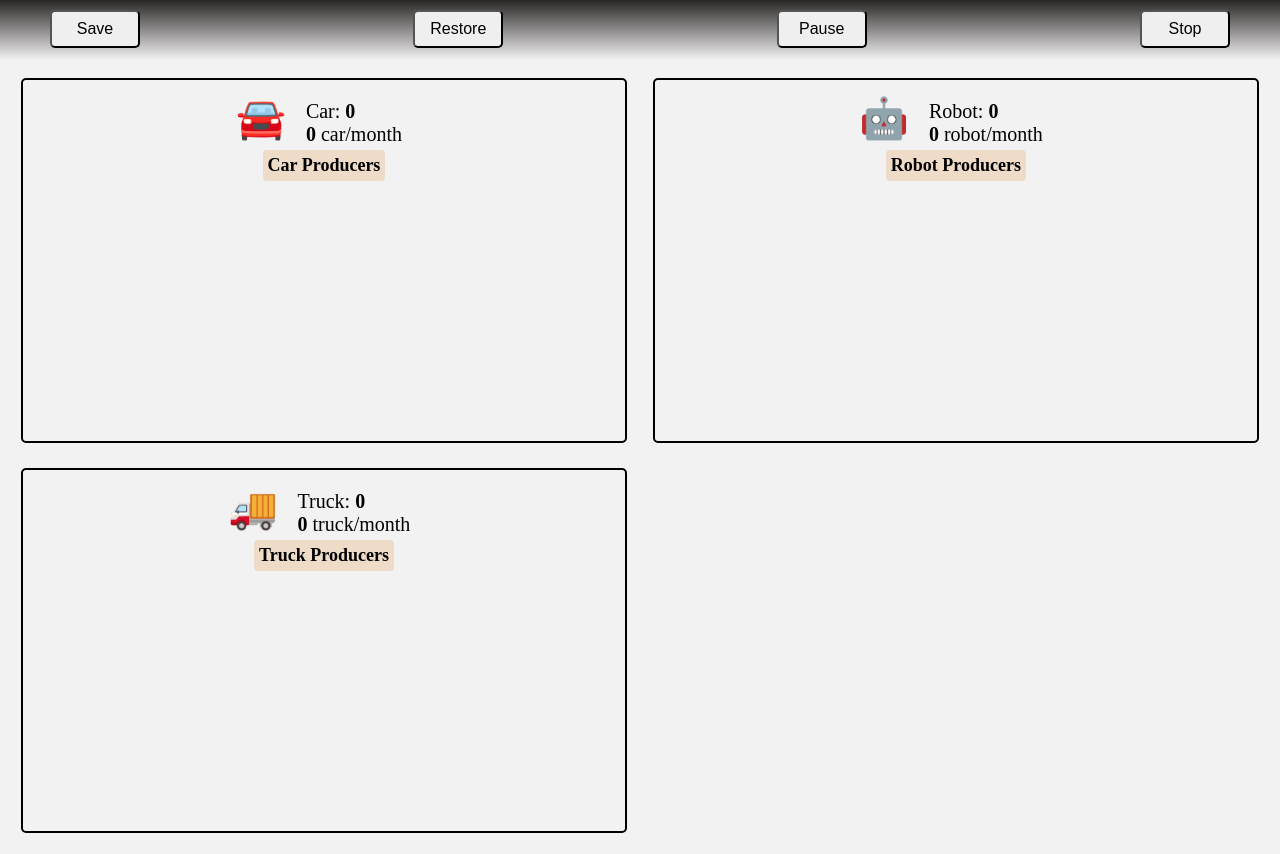
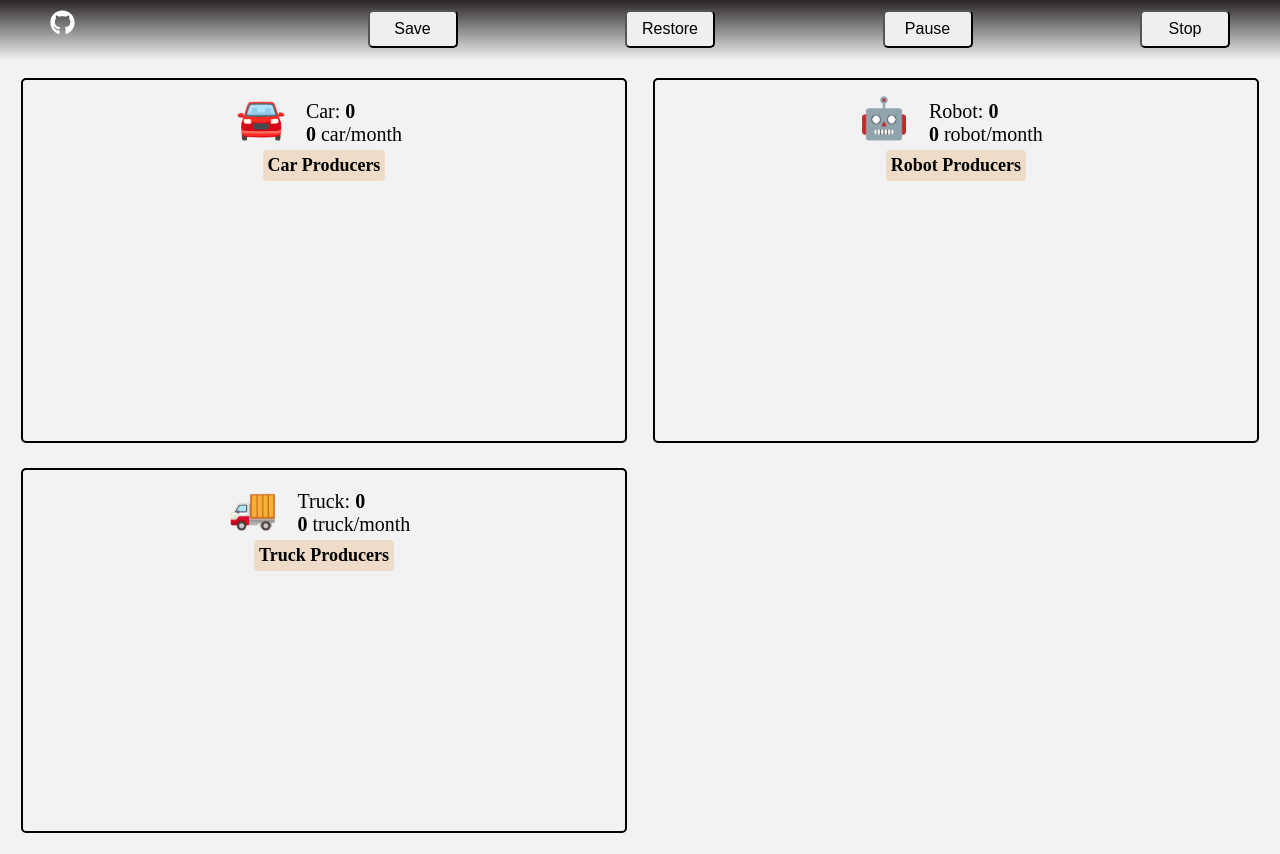
Before and after one commit to hamentag/idle-vehicle-producer, a plain HTML site: page index.html in a window 1280 px wide. Drawn offline with Linux system fonts and the light colour scheme.

Commit message:
updated readMe file

```diff
--- a/index.html
+++ b/index.html
@@ -9,7 +9,17 @@
     <script defer src="script.js"></script>
 </head>
 <body>
-    <div id="header"></div>
+    <div id="header">
+        <div id="gitHub-repo">
+            <a href="https://github.com/hamentag/idle-vehicle-producer" target="_blank">
+                <svg xmlns="http://www.w3.org/2000/svg" viewBox="0 0 496 512">
+                  <!--!Font Awesome Free 6.5.2 by @fontawesome - https://fontawesome.com License - https://fontawesome.com/license/free Copyright 2024 Fonticons, Inc.-->
+                  <path
+                    d="M165.9 397.4c0 2-2.3 3.6-5.2 3.6-3.3 .3-5.6-1.3-5.6-3.6 0-2 2.3-3.6 5.2-3.6 3-.3 5.6 1.3 5.6 3.6zm-31.1-4.5c-.7 2 1.3 4.3 4.3 4.9 2.6 1 5.6 0 6.2-2s-1.3-4.3-4.3-5.2c-2.6-.7-5.5 .3-6.2 2.3zm44.2-1.7c-2.9 .7-4.9 2.6-4.6 4.9 .3 2 2.9 3.3 5.9 2.6 2.9-.7 4.9-2.6 4.6-4.6-.3-1.9-3-3.2-5.9-2.9zM244.8 8C106.1 8 0 113.3 0 252c0 110.9 69.8 205.8 169.5 239.2 12.8 2.3 17.3-5.6 17.3-12.1 0-6.2-.3-40.4-.3-61.4 0 0-70 15-84.7-29.8 0 0-11.4-29.1-27.8-36.6 0 0-22.9-15.7 1.6-15.4 0 0 24.9 2 38.6 25.8 21.9 38.6 58.6 27.5 72.9 20.9 2.3-16 8.8-27.1 16-33.7-55.9-6.2-112.3-14.3-112.3-110.5 0-27.5 7.6-41.3 23.6-58.9-2.6-6.5-11.1-33.3 2.6-67.9 20.9-6.5 69 27 69 27 20-5.6 41.5-8.5 62.8-8.5s42.8 2.9 62.8 8.5c0 0 48.1-33.6 69-27 13.7 34.7 5.2 61.4 2.6 67.9 16 17.7 25.8 31.5 25.8 58.9 0 96.5-58.9 104.2-114.8 110.5 9.2 7.9 17 22.9 17 46.4 0 33.7-.3 75.4-.3 83.6 0 6.5 4.6 14.4 17.3 12.1C428.2 457.8 496 362.9 496 252 496 113.3 383.5 8 244.8 8zM97.2 352.9c-1.3 1-1 3.3 .7 5.2 1.6 1.6 3.9 2.3 5.2 1 1.3-1 1-3.3-.7-5.2-1.6-1.6-3.9-2.3-5.2-1zm-10.8-8.1c-.7 1.3 .3 2.9 2.3 3.9 1.6 1 3.6 .7 4.3-.7 .7-1.3-.3-2.9-2.3-3.9-2-.6-3.6-.3-4.3 .7zm32.4 35.6c-1.6 1.3-1 4.3 1.3 6.2 2.3 2.3 5.2 2.6 6.5 1 1.3-1.3 .7-4.3-1.3-6.2-2.2-2.3-5.2-2.6-6.5-1zm-11.4-14.7c-1.6 1-1.6 3.6 0 5.9 1.6 2.3 4.3 3.3 5.6 2.3 1.6-1.3 1.6-3.9 0-6.2-1.4-2.3-4-3.3-5.6-2z" />
+                </svg>
+            </a>
+        </div>
+    </div>
     <div id="main-container"></div>
     <div class="dialog-box"></div>
     <div class="overlay"></div>
--- a/style.css
+++ b/style.css
@@ -4,6 +4,24 @@
 
 body {
   background-color: rgb(243, 242, 242);
+}
+
+#gitHub-repo{
+  width:fit-content;
+  display: flex;
+}
+#gitHub-repo svg{
+  fill: white;
+  width: 25px;
+  height: 25px;
+}
+
+#gitHub-repo a{
+  font-size: 20px;
+  text-decoration: none;
+  width:150px;
+  display: flex;
+  gap: 5px;
 }
 
 #header {
```
Also changed, not shown: 1 other file.
